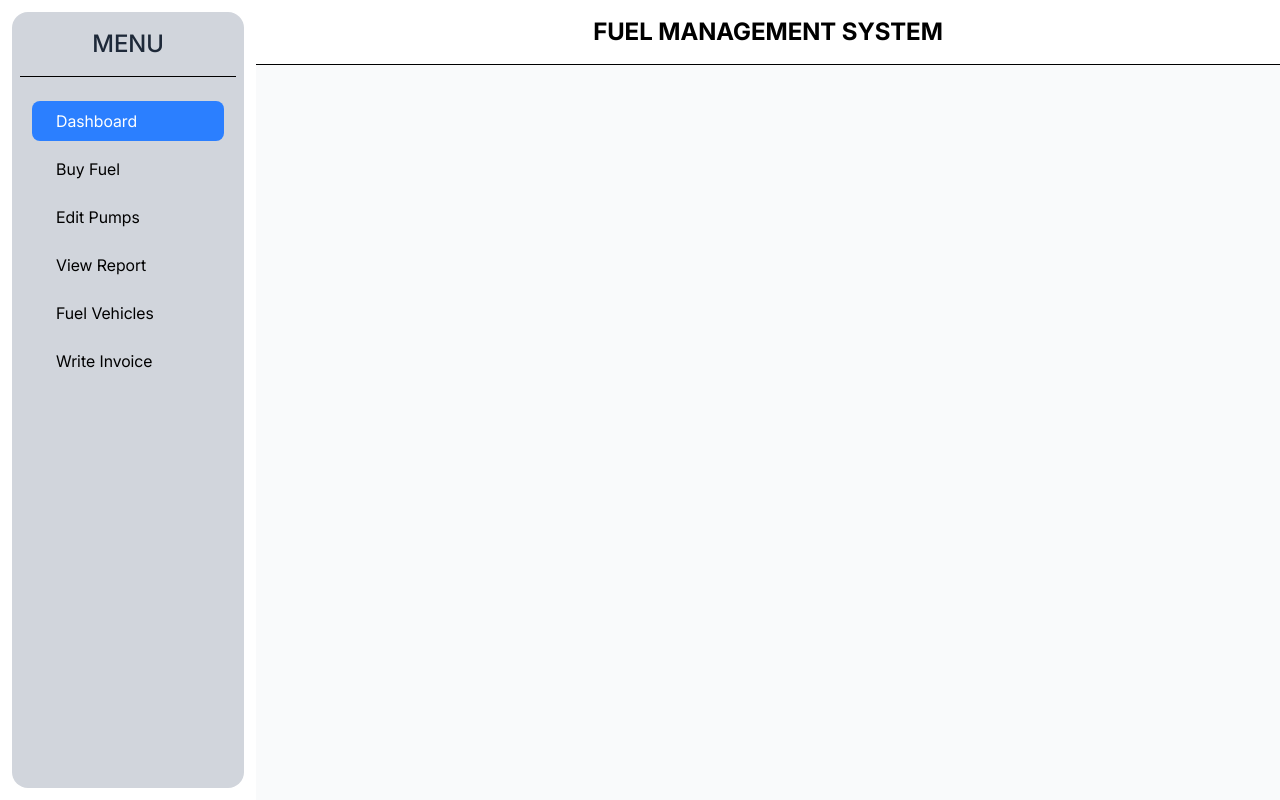
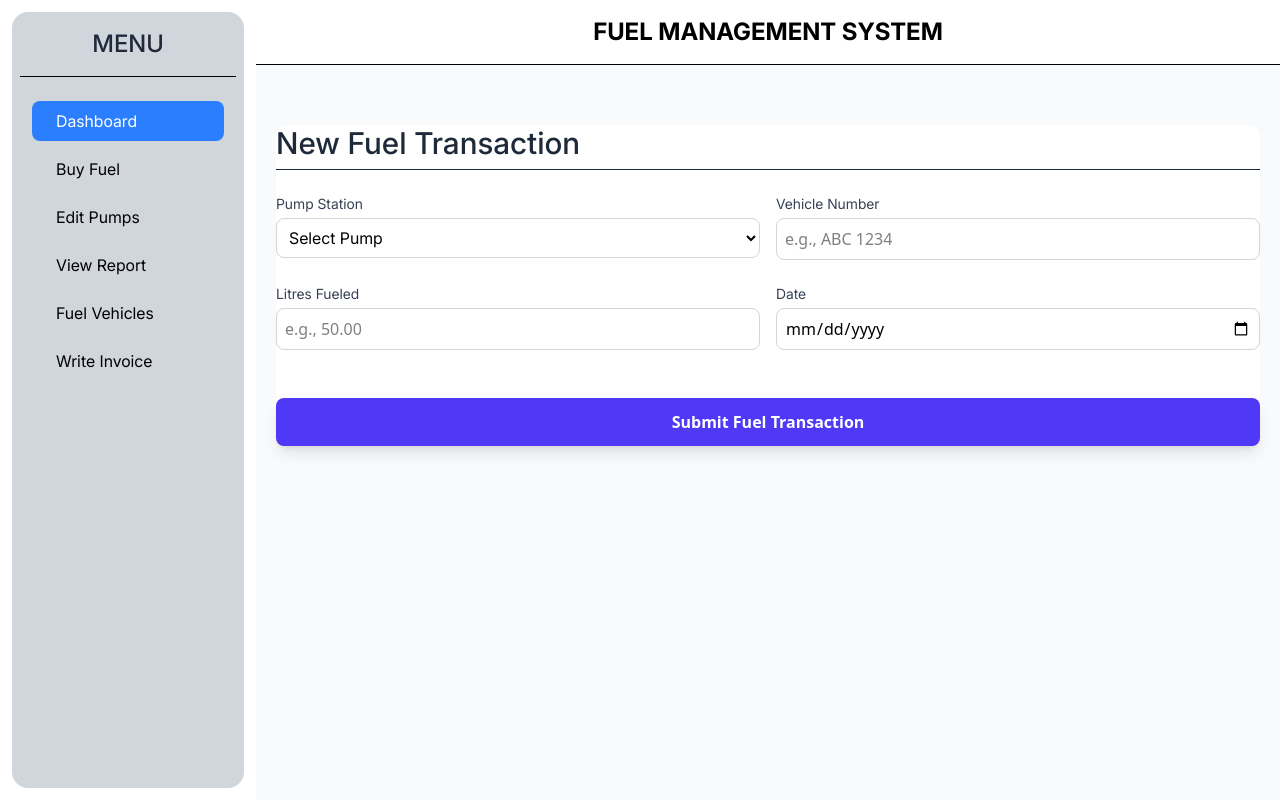
Before and after one commit to dontbothermaingi/fuelpump_cw, a React (Vite) app: page /fuel-vehicle in a window 1280 px wide. Built offline with nearby package versions, Linux system fonts and the light colour scheme.

Commit message:
Created FuelVehicles Component

```diff
--- a/src/App.jsx
+++ b/src/App.jsx
@@ -6,6 +6,7 @@ import Topbar from "./components/ui/topbar";
 import Login from "./components/authentication/login";
 import { useMediaQuery } from "@mui/material";
 import BuyFuel from "./components/Fuel/buyfuel";
+import FuelVehicles from "./components/Fuel/fuelvehicles";
 
 function App() {
   const isMobile = useMediaQuery("(max-width:768px)");
@@ -36,6 +37,7 @@ function App() {
             <Route path="/" element={<Dashboard />} />
             <Route path="/login" element={<Login />} />
             <Route path="/buy-fuel" element={<BuyFuel />} />
+            <Route path="/fuel-vehicle" element={<FuelVehicles />} />
           </Routes>
         </section>
       </main>
--- a/src/components/Fuel/fuelvehicles.jsx
+++ b/src/components/Fuel/fuelvehicles.jsx
@@ -1,30 +1,208 @@
 import { useState } from "react";
 
-function FuelVehicles(){
+function FuelVehicles() {
+  const [formData, setFormData] = useState({
+    pump_name: "",
+    user_id: "",
+    pump_id: "",
+    litres: "",
+    vehcile_number: "",
+    date: "",
+  });
 
-    const [formData, setFormData] = useState({
-        pump_name:"",
-        user_id:"",
-        pump_id:"",
-        litres:"",
-        vehcile_number:"",
-    })
-
-    const availablePumps = [
+  const availablePumps = [
     { id: "PMP001", name: "Pump Alpha" },
     { id: "PMP002", name: "Pump Beta" },
-    // ... more pumps
+    // Add a couple more for better testing
+    { id: "PMP003", name: "Pump Gamma" },
+    { id: "PMP004", name: "Pump Delta" },
   ];
 
-    function handleChange(e){
-        const{name,value} = e.target
+  function handleChange(e) {
+    const { name, value } = e.target;
 
-        if(name === "pump_id"){
+    if (name === "pump_id") {
+      const selectedPump = availablePumps.find((p) => p.id === value);
 
-            const selectedPump =
+      // Update both pump_id (the value from the select) and pump_name
+      setFormData((prevFormdata) => ({
+        ...prevFormdata,
+        pump_id: value, // Use 'value' here
+        pump_name: selectedPump ? selectedPump.name : "",
+      }));
+    } else {
+      setFormData((prevFormdata) => ({
+        ...prevFormdata,
+        [name]: value,
+      }));
+    }
+  }
+
+  function handleSubmit(e) {
+    e.preventDefault();
+
+    // Basic Validation Check (UX Improvement)
+    if (!formData.pump_id || !formData.litres || !formData.vehcile_number) {
+      alert(
+        "Please fill in all required fields (Pump, Litres, Vehicle Number)."
+      );
+      return; // Stop submission if validation fails
+    }
+
+    fetch("back-end/fueltransaction", {
+      method: "POST",
+      headers: {
+        "Content-Type": "application/json",
+      },
+      body: JSON.stringify(formData),
+    })
+      .then((response) => {
+        if (response.ok) {
+          alert("Fuel transaction submitted successfully!"); // Success feedback
+          // Reset form for next entry
+          setFormData({
+            pump_name: "",
+            user_id: "",
+            pump_id: "",
+            litres: "",
+            vehcile_number: "",
+            date: "",
+          });
+        } else {
+          alert("Submission failed. Please check the network."); // Error feedback
         }
-    }
-    return (  );
+      })
+      .catch((error) => {
+        console.error("Submission error:", error);
+        alert("An error occurred during submission.");
+      });
+  }
+
+  return (
+    <div className="flex justify-center lg:pt-10 bg-gray-50 ">
+      <div className="w-full  bg-white   rounded-xl">
+        <h2
+          style={{ fontFamily: "IT Medium" }}
+          className="text-3xl text-gray-800 mb-6 border-b pb-2"
+        >
+          New Fuel Transaction
+        </h2>
+
+        <form onSubmit={handleSubmit} className="space-y-6">
+          {/* Group 1: Pump and Vehicle */}
+          <div className="grid grid-cols-1 md:grid-cols-2 gap-4">
+            <div>
+              <label
+                htmlFor="pump_id"
+                className="block text-sm  text-gray-700 mb-1"
+                style={{ fontFamily: "IT Regular" }}
+              >
+                Pump Station
+              </label>
+              <select
+                id="pump_id"
+                value={formData.pump_id}
+                onChange={handleChange}
+                name="pump_id"
+                className="w-full p-2 border border-gray-300 rounded-lg focus:outline-none focus:ring-2 focus:ring-blue-500"
+                style={{ fontFamily: "IT Regular" }}
+              >
+                <option value="" disabled>
+                  Select Pump
+                </option>
+                {availablePumps.map((pump) => (
+                  <option key={pump.id} value={pump.id}>
+                    {pump.name}
+                  </option>
+                ))}
+              </select>
+            </div>
+
+            {/* Vehicle Number */}
+            <div>
+              <label
+                htmlFor="vehcile_number"
+                className="block text-sm text-gray-700 mb-1"
+                style={{ fontFamily: "IT Regular" }}
+              >
+                Vehicle Number
+              </label>
+              <input
+                type="text"
+                id="vehcile_number"
+                value={formData.vehcile_number}
+                onChange={handleChange}
+                name="vehcile_number"
+                placeholder="e.g., ABC 1234"
+                className="w-full p-2 border border-gray-300 rounded-lg focus:outline-none focus:ring-2 focus:ring-blue-500"
+              />
+            </div>
+          </div>
+
+          {/* Group 2: Litres and Date */}
+          <div className="grid grid-cols-1 md:grid-cols-2 gap-4">
+            {/* Litres Input */}
+            <div>
+              <label
+                htmlFor="litres"
+                className="block text-sm text-gray-700 mb-1"
+                style={{ fontFamily: "IT Regular" }}
+              >
+                Litres Fueled
+              </label>
+              <input
+                type="number"
+                id="litres"
+                value={formData.litres}
+                onChange={handleChange}
+                name="litres"
+                placeholder="e.g., 50.00"
+                step="0.01"
+                className="w-full p-2 border border-gray-300 rounded-lg focus:outline-none focus:ring-2 focus:ring-blue-500"
+              />
+            </div>
+
+            {/* Date Input */}
+            <div>
+              <label
+                htmlFor="date"
+                className="block text-sm  text-gray-700 mb-1"
+                style={{ fontFamily: "IT Regular" }}
+              >
+                Date
+              </label>
+              <input
+                type="date"
+                value={formData.date}
+                id="date"
+                onChange={handleChange}
+                name="date"
+                className="w-full p-2 border border-gray-300 rounded-lg focus:outline-none focus:ring-2 focus:ring-blue-500"
+              />
+            </div>
+          </div>
+
+          {/* Submit Button */}
+          <button
+            type="submit"
+            className="w-full mt-6 px-5 py-3 bg-indigo-600 text-white font-bold rounded-lg shadow-lg hover:bg-indigo-700 transition duration-150 ease-in-out focus:outline-none focus:ring-4 focus:ring-indigo-300"
+          >
+            Submit Fuel Transaction
+          </button>
+
+          {/* Display selected pump name (Optional UX feedback) */}
+          {formData.pump_name && (
+            <p
+              style={{ fontFamily: "IT Medium" }}
+              className="text-sm text-gray-500 mt-4 text-center"
+            >
+              You are recording fuel for {formData.pump_name}.
+            </p>
+          )}
+        </form>
+      </div>
+    </div>
+  );
 }
 
 export default FuelVehicles;
--- a/src/components/sidebar/sidebar.jsx
+++ b/src/components/sidebar/sidebar.jsx
@@ -10,7 +10,7 @@ function SideBar() {
     { name: "Buy Fuel", rt: "/buy-fuel" },
     { name: "Edit Pumps" },
     { name: "View Report" },
-    { name: "Fuel Vehicles" },
+    { name: "Fuel Vehicles", rt: "/fuel-vehicle" },
     { name: "Write Invoice" },
   ];
 
```
